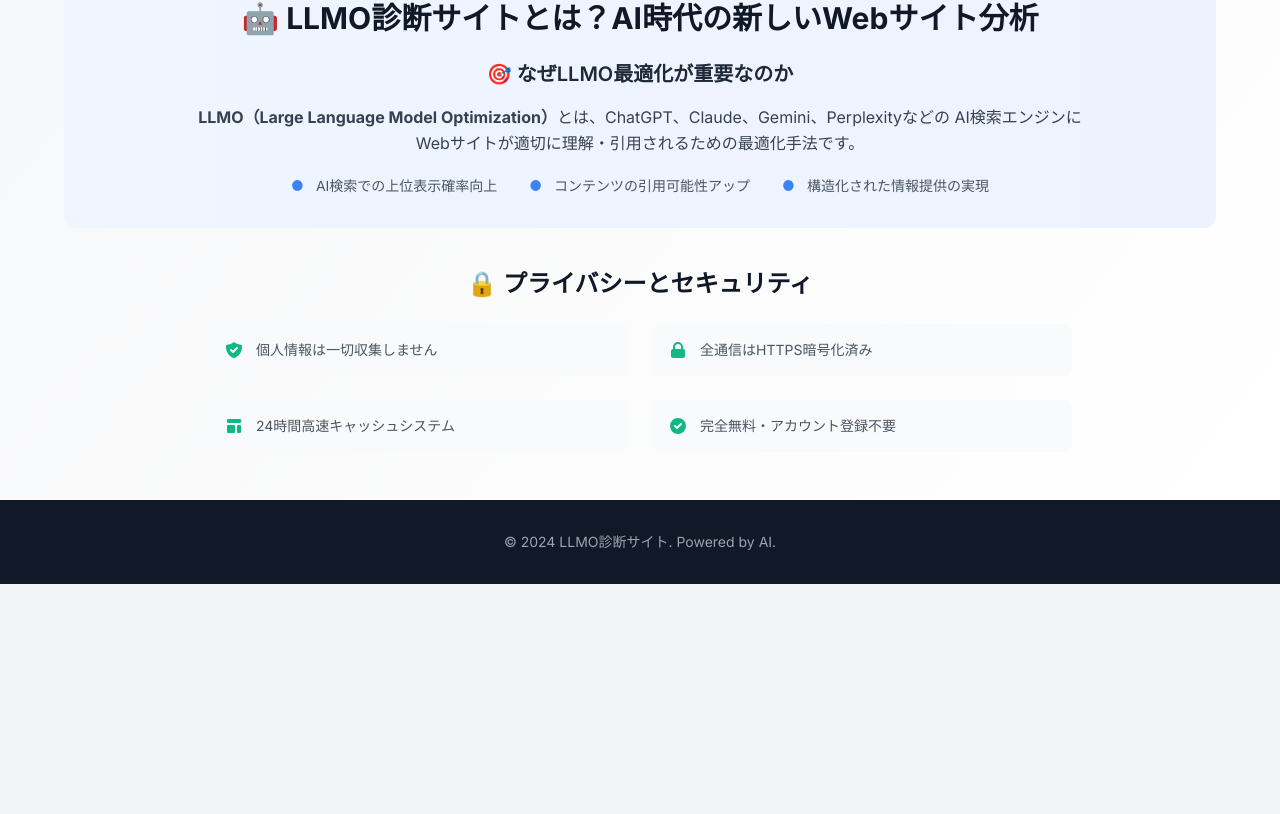
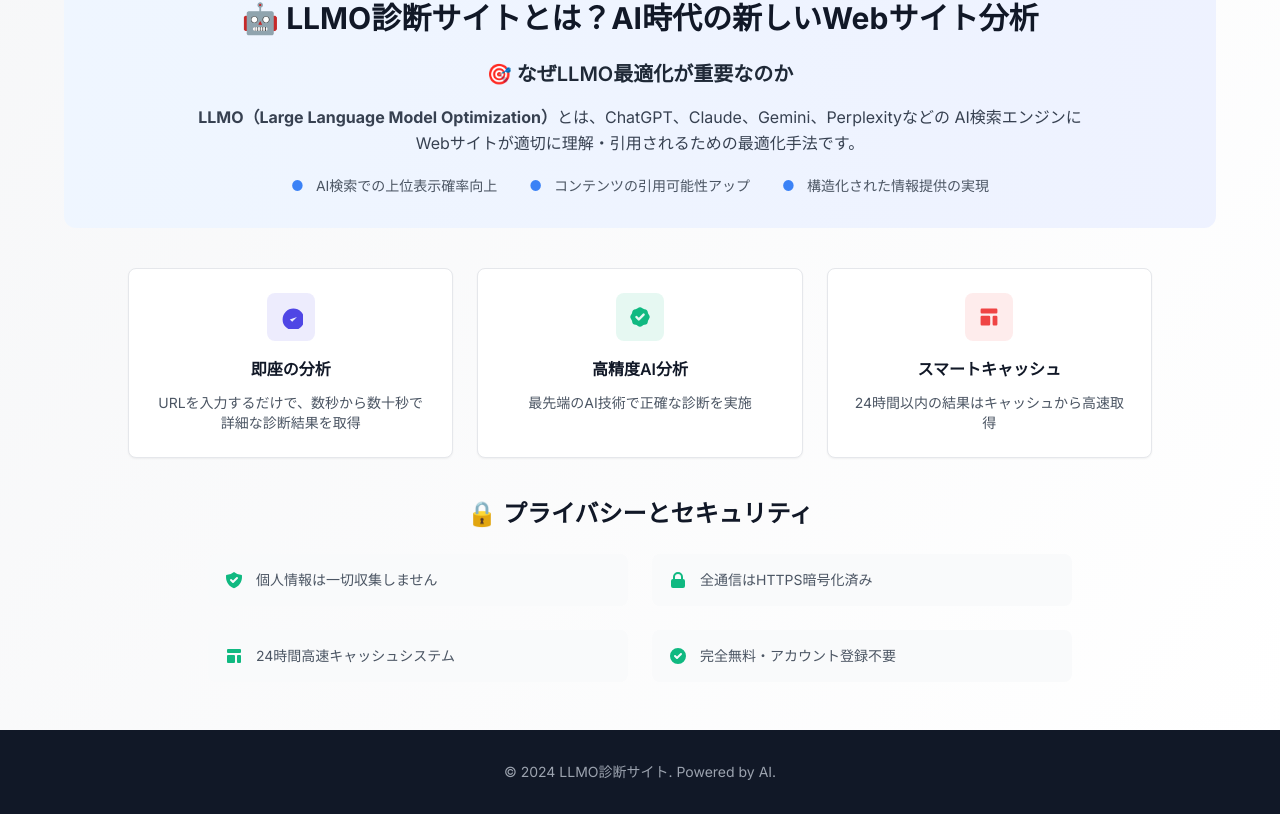
Before and after one commit to ikeike55momo/llmo_check, a Next.js app: page / in a window 1280 px wide. Shown: the part 1187-2001 px from the top of the page. Before the commit the page ends 1771 px from the top, so only its background shows below. Built offline with nearby package versions, Linux system fonts and the light colour scheme.

Commit message:
機能紹介の3つのカードをLLMOセクション下に追加 - 即座の分析、高精度AI分析、スマートキャッシュを復活

```diff
--- a/app/page.tsx
+++ b/app/page.tsx
@@ -192,6 +192,45 @@ export default function HomePage() {
             </div>
           </div>
 
+          {/* 機能紹介 */}
+          <div className="grid grid-cols-1 sm:grid-cols-2 lg:grid-cols-3 gap-6 mb-10 max-w-5xl mx-auto">
+            <div className="text-center p-6 bg-white rounded-lg shadow-sm border border-gray-200">
+              <div className="w-12 h-12 bg-primary/10 rounded-lg flex items-center justify-center mx-auto mb-4">
+                <svg className="w-6 h-6 text-primary" fill="currentColor" viewBox="0 0 20 20">
+                  <path d="M9 12l2 2 4-4m6 2a9 9 0 11-18 0 9 9 0 0118 0z" />
+                </svg>
+              </div>
+              <h3 className="text-base font-semibold text-gray-900 mb-3">即座の分析</h3>
+              <p className="text-sm text-gray-600">
+                URLを入力するだけで、数秒から数十秒で詳細な診断結果を取得
+              </p>
+            </div>
+
+            <div className="text-center p-6 bg-white rounded-lg shadow-sm border border-gray-200">
+              <div className="w-12 h-12 bg-secondary/10 rounded-lg flex items-center justify-center mx-auto mb-4">
+                <svg className="w-6 h-6 text-secondary" fill="currentColor" viewBox="0 0 20 20">
+                  <path fillRule="evenodd" d="M6.267 3.455a3.066 3.066 0 001.745-.723 3.066 3.066 0 013.976 0 3.066 3.066 0 001.745.723 3.066 3.066 0 012.812 2.812c.051.643.304 1.254.723 1.745a3.066 3.066 0 010 3.976 3.066 3.066 0 00-.723 1.745 3.066 3.066 0 01-2.812 2.812 3.066 3.066 0 00-1.745.723 3.066 3.066 0 01-3.976 0 3.066 3.066 0 00-1.745-.723 3.066 3.066 0 01-2.812-2.812 3.066 3.066 0 00-.723-1.745 3.066 3.066 0 010-3.976 3.066 3.066 0 00.723-1.745 3.066 3.066 0 012.812-2.812zm7.44 5.252a1 1 0 00-1.414-1.414L9 10.586 7.707 9.293a1 1 0 00-1.414 1.414l2 2a1 1 0 001.414 0l4-4z" clipRule="evenodd" />
+                </svg>
+              </div>
+              <h3 className="text-base font-semibold text-gray-900 mb-3">高精度AI分析</h3>
+              <p className="text-sm text-gray-600">
+                最先端のAI技術で正確な診断を実施
+              </p>
+            </div>
+
+            <div className="text-center p-6 bg-white rounded-lg shadow-sm border border-gray-200 sm:col-span-2 lg:col-span-1">
+              <div className="w-12 h-12 bg-accent/10 rounded-lg flex items-center justify-center mx-auto mb-4">
+                <svg className="w-6 h-6 text-accent" fill="currentColor" viewBox="0 0 20 20">
+                  <path d="M3 4a1 1 0 011-1h12a1 1 0 011 1v2a1 1 0 01-1 1H4a1 1 0 01-1-1V4zM3 10a1 1 0 011-1h6a1 1 0 011 1v6a1 1 0 01-1 1H4a1 1 0 01-1-1v-6zM14 9a1 1 0 00-1 1v6a1 1 0 001 1h2a1 1 0 001-1v-6a1 1 0 00-1-1h-2z" />
+                </svg>
+              </div>
+              <h3 className="text-base font-semibold text-gray-900 mb-3">スマートキャッシュ</h3>
+              <p className="text-sm text-gray-600">
+                24時間以内の結果はキャッシュから高速取得
+              </p>
+            </div>
+          </div>
+
           {/* プライバシーとセキュリティ */}
           <div className="text-center">
             <div className="max-w-4xl mx-auto px-4">
```
